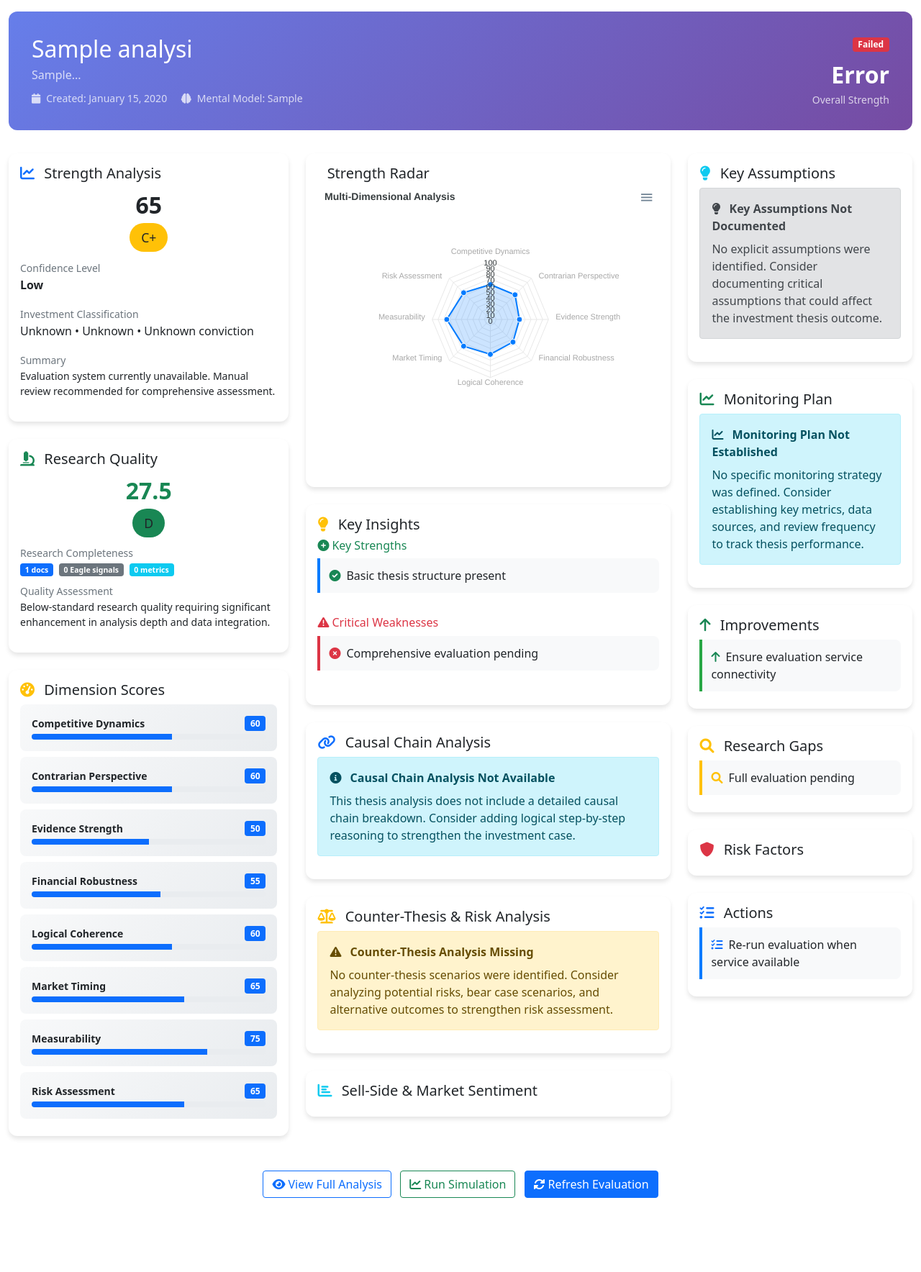
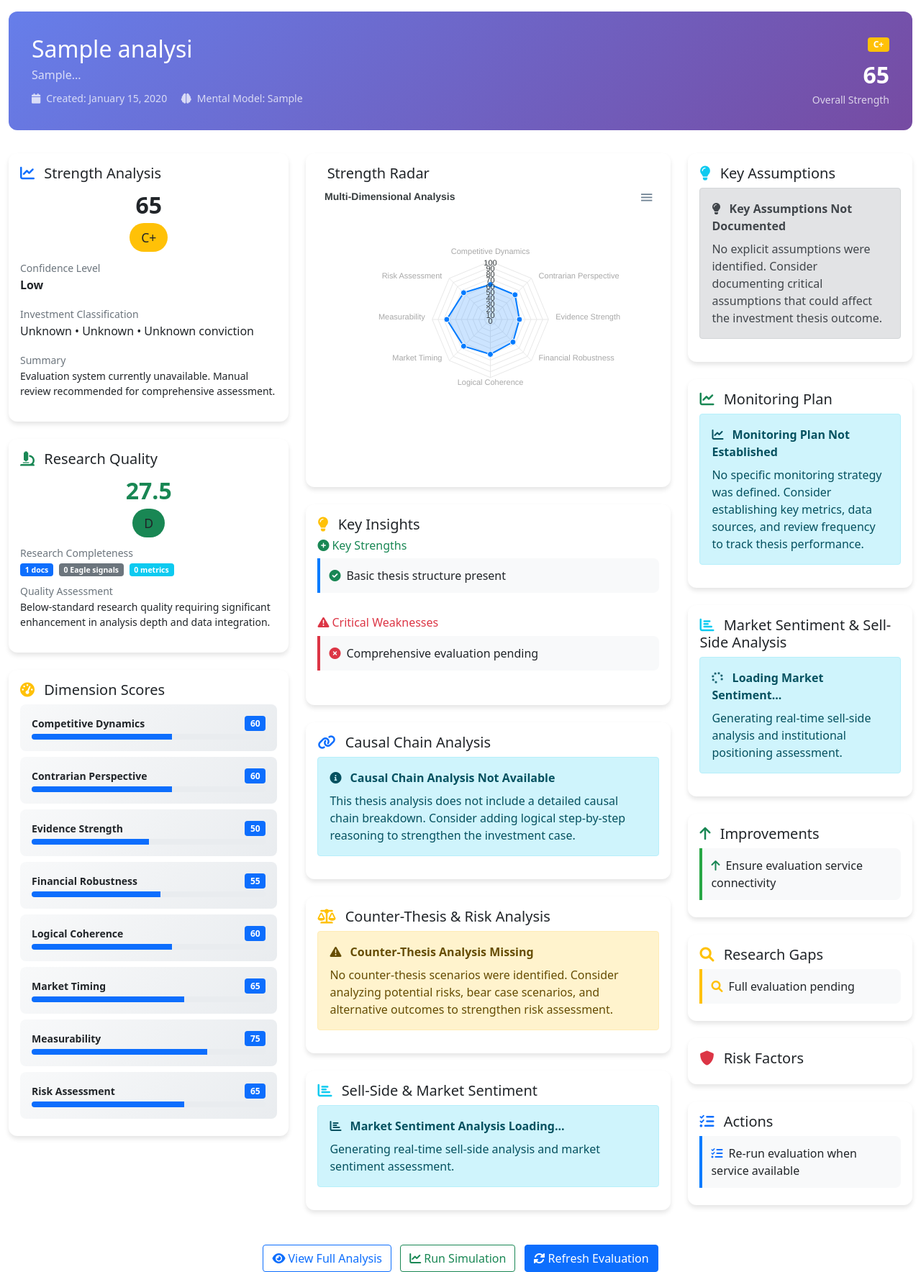
Before and after one commit to claycampbell/InvestBrain, a Flask app: page /thesis_evaluation/1 in a window 1280 px wide. Shown: the part 48-1816 px from the top of the page at 72% size. Before the commit the page ends 1713 px from the top, so only its background shows below. Run offline with Flask 3, Linux system fonts and the light colour scheme; tables that the repository leaves empty hold one stand-in row (values such as "Sample post"); some libraries are stand-ins or nearby versions.

Commit message:
Display missing investment analysis components on the evaluation dashboard
Parses JSON data for causal chains, counter-theses, and assumptions in `routes.py` and displays market sentiment analysis in `thesis_evaluation.html`.

Replit-Commit-Author: Agent
Replit-Commit-Session-Id: 6a8de100-e29f-48ad-9222-31cc4c93ae8b
Replit-Commit-Screenshot-Url: https://storage.googleapis.com/screenshot-production-us-central1/21b4a0ba-2c05-446a-99d3-3f8e09e3349f/7da09ba0-b075-4de7-8181-33eaf945c165.jpg

```diff
--- a/routes.py
+++ b/routes.py
@@ -1423,8 +1423,34 @@ def thesis_evaluation_page(thesis_id):
     """
     try:
         thesis = ThesisAnalysis.query.get_or_404(thesis_id)
+
+        # Parse JSON fields for template consumption
+        thesis_data = thesis.to_dict()
+
+        # Parse causal_chain if it's a JSON string
+        if isinstance(thesis_data.get('causal_chain'), str):
+            try:
+                thesis_data['causal_chain'] = json.loads(thesis_data['causal_chain'])
+            except (json.JSONDecodeError, TypeError):
+                thesis_data['causal_chain'] = []
+
+        # Parse counter_thesis if it's a JSON string
+        if isinstance(thesis_data.get('counter_thesis'), str):
+            try:
+                thesis_data['counter_thesis'] = json.loads(thesis_data['counter_thesis'])
+            except (json.JSONDecodeError, TypeError):
+                thesis_data['counter_thesis'] = []
+
+        # Parse assumptions if it's a JSON string
+        if isinstance(thesis_data.get('assumptions'), str):
+            try:
+                thesis_data['assumptions'] = json.loads(thesis_data['assumptions'])
+            except (json.JSONDecodeError, TypeError):
+                thesis_data['assumptions'] = []
+
         return render_template('thesis_evaluation.html',
                              thesis=thesis,
+                             thesis_data=thesis_data,
                              thesis_id=thesis_id)
     except Exception as e:
         logging.error(f"Thesis evaluation page failed: {str(e)}")
--- a/templates/thesis_evaluation.html
+++ b/templates/thesis_evaluation.html
@@ -329,8 +329,8 @@
                             Causal Chain Analysis
                         </h5>
                         <div id="causalChain">
-                            {% if thesis.causal_chain and thesis.causal_chain|length > 0 %}
-                                {% for step in thesis.causal_chain %}
+                            {% if thesis_data.causal_chain and thesis_data.causal_chain|length > 0 %}
+                                {% for step in thesis_data.causal_chain %}
                                     <div class="causal-step border rounded p-3 mb-2 bg-light">
                                         <div class="d-flex align-items-center mb-2">
                                             <span class="badge bg-primary me-2">Step {{ loop.index }}</span>
@@ -363,12 +363,12 @@
                             Counter-Thesis & Risk Analysis
                         </h5>
 
-                        {% if thesis.counter_thesis and thesis.counter_thesis|length > 0 %}
+                        {% if thesis_data.counter_thesis and thesis_data.counter_thesis|length > 0 %}
                             <div class="mb-4">
                                 <h6 class="text-warning">
                                     <i class="fas fa-exclamation-triangle me-1"></i>Counter-Thesis Scenarios
                                 </h6>
-                                {% for scenario in thesis.counter_thesis %}
+                                {% for scenario in thesis_data.counter_thesis %}
                                     <div class="risk-scenario border rounded p-3 mb-3 bg-warning bg-opacity-10">
                                         <div class="d-flex justify-content-between align-items-start mb-2">
                                             <strong class="text-warning">{{ scenario.scenario_name if scenario.scenario_name else 'Risk Scenario' }}</strong>
@@ -424,8 +424,8 @@
                             Key Assumptions
                         </h5>
                         <div id="keyAssumptions">
-                            {% if thesis.assumptions %}
-                                {% for assumption in thesis.assumptions %}
+                            {% if thesis_data.assumptions %}
+                                {% for assumption in thesis_data.assumptions %}
                                     <div class="assumption-item border rounded p-3 mb-2 bg-info bg-opacity-10">
                                         <div class="d-flex align-items-start">
                                             <i class="fas fa-arrow-right text-info me-2 mt-1"></i>
@@ -471,6 +471,23 @@
                                     <p class="mb-0 mt-2">No specific monitoring strategy was defined. Consider establishing key metrics, data sources, and review frequency to track thesis performance.</p>
                                 </div>
                             {% endif %}
+                        </div>
+                    </div>
+                </div>
+
+                <!-- Market Sentiment Analysis -->
+                <div class="evaluation-card card mb-4">
+                    <div class="card-body">
+                        <h5 class="card-title">
+                            <i class="fas fa-chart-bar text-info me-2"></i>
+                            Market Sentiment & Sell-Side Analysis
+                        </h5>
+                        <div id="marketSentiment">
+                            <div class="alert alert-info">
+                                <i class="fas fa-spinner fa-spin me-2"></i>
+                                <strong>Loading Market Sentiment...</strong>
+                                <p class="mb-0 mt-2">Generating real-time sell-side analysis and institutional positioning assessment.</p>
+                            </div>
                         </div>
                     </div>
                 </div>
@@ -743,6 +760,83 @@
                 div.innerHTML = `<i class="fas fa-tasks text-primary me-2"></i>${item}`;
                 actionsContainer.appendChild(div);
             });
+
+            // Market sentiment analysis
+            if (strength.market_sentiment) {
+                displayMarketSentiment(strength);
+            }
+        }
+
+        function displayMarketSentiment(evaluationData) {
+            const sentimentContainer = document.getElementById('marketSentiment');
+
+            if (evaluationData.market_sentiment) {
+                const sentiment = evaluationData.market_sentiment;
+                sentimentContainer.innerHTML = `
+                    <div class="market-sentiment-overview mb-4">
+                        <div class="row">
+                            <div class="col-md-6">
+                                <div class="sentiment-metric bg-light border rounded p-3 mb-3">
+                                    <div class="d-flex justify-content-between align-items-center">
+                                        <div>
+                                            <h6 class="text-info mb-1">Analyst Consensus</h6>
+                                            <small class="text-muted">${sentiment.analyst_consensus || 'Mixed'}</small>
+                                        </div>
+                                        <span class="badge bg-info">${sentiment.consensus_score || 'N/A'}</span>
+                                    </div>
+                                </div>
+                            </div>
+                            <div class="col-md-6">
+                                <div class="sentiment-metric bg-light border rounded p-3 mb-3">
+                                    <div class="d-flex justify-content-between align-items-center">
+                                        <div>
+                                            <h6 class="text-success mb-1">Price Target</h6>
+                                            <small class="text-muted">${sentiment.price_target || 'Varied'}</small>
+                                        </div>
+                                        <span class="badge bg-success">${sentiment.upside_potential || 'TBD'}</span>
+                                    </div>
+                                </div>
+                            </div>
+                        </div>
+
+                        ${sentiment.key_themes ? `
+                            <div class="market-themes mb-3">
+                                <h6 class="text-primary mb-2">
+                                    <i class="fas fa-trending-up me-1"></i>Key Market Themes
+                                </h6>
+                                ${sentiment.key_themes.map(theme => `
+                                    <div class="theme-item border rounded p-2 mb-2 bg-primary bg-opacity-10">
+                                        <small>${theme}</small>
+                                    </div>
+                                `).join('')}
+                            </div>
+                        ` : ''}
+
+                        <div class="row">
+                            <div class="col-md-6">
+                                <div class="sell-side-view bg-light border rounded p-2">
+                                    <small class="text-muted d-block"><strong>Sell-Side View:</strong></small>
+                                    <small>${sentiment.sell_side_view || 'Mixed outlook'}</small>
+                                </div>
+                            </div>
+                            <div class="col-md-6">
+                                <div class="institutional-view bg-light border rounded p-2">
+                                    <small class="text-muted d-block"><strong>Institutional Positioning:</strong></small>
+                                    <small>${sentiment.institutional_positioning || 'Varied positioning'}</small>
+                                </div>
+                            </div>
+                        </div>
+                    </div>
+                `;
+            } else {
+                sentimentContainer.innerHTML = `
+                    <div class="alert alert-info">
+                        <i class="fas fa-chart-bar me-2"></i>
+                        <strong>Market Sentiment Analysis Loading...</strong>
+                        <p class="mb-0 mt-2">Generating real-time sell-side analysis and market sentiment assessment.</p>
+                    </div>
+                `;
+            }
         }
 
         function formatDimensionName(dimension) {
```
